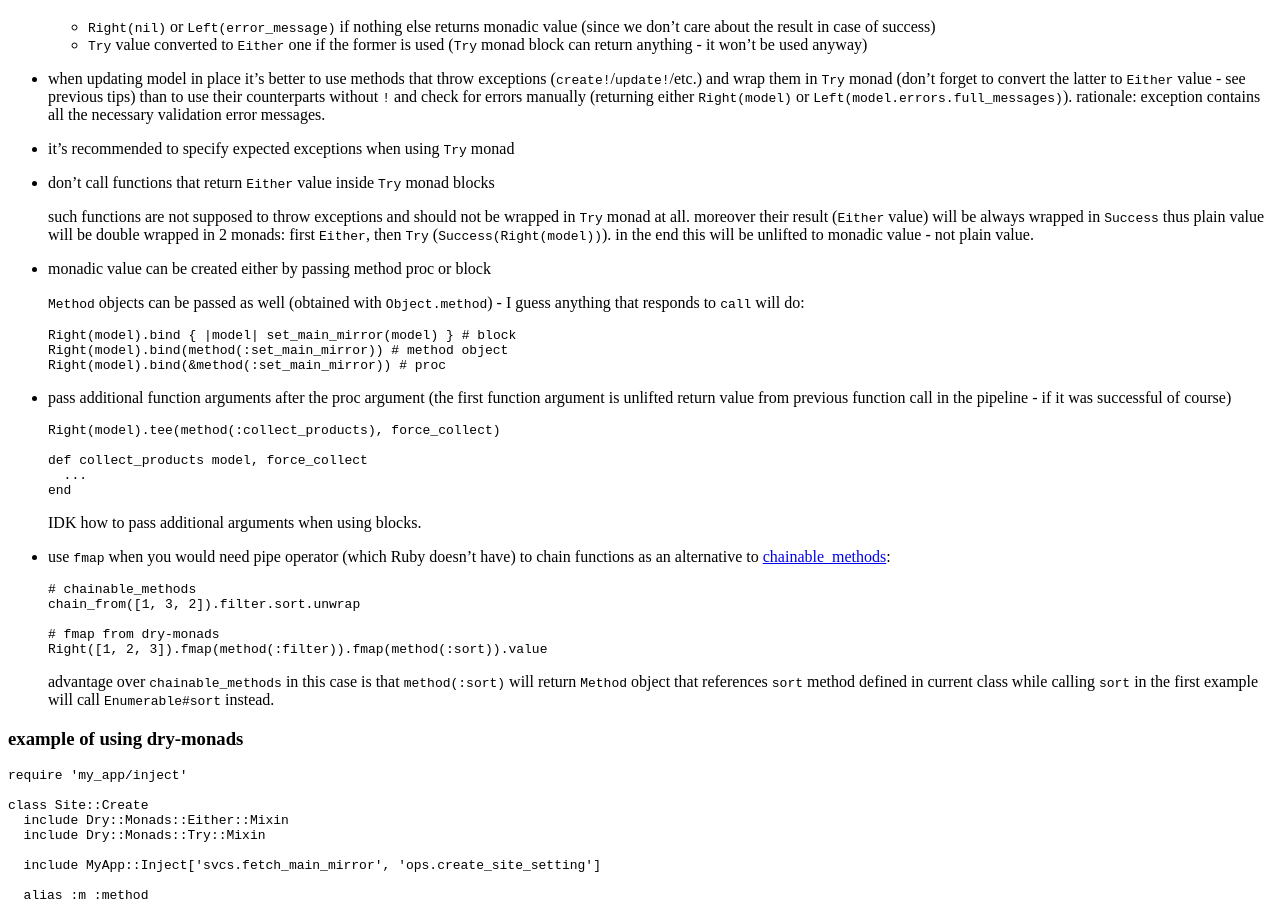
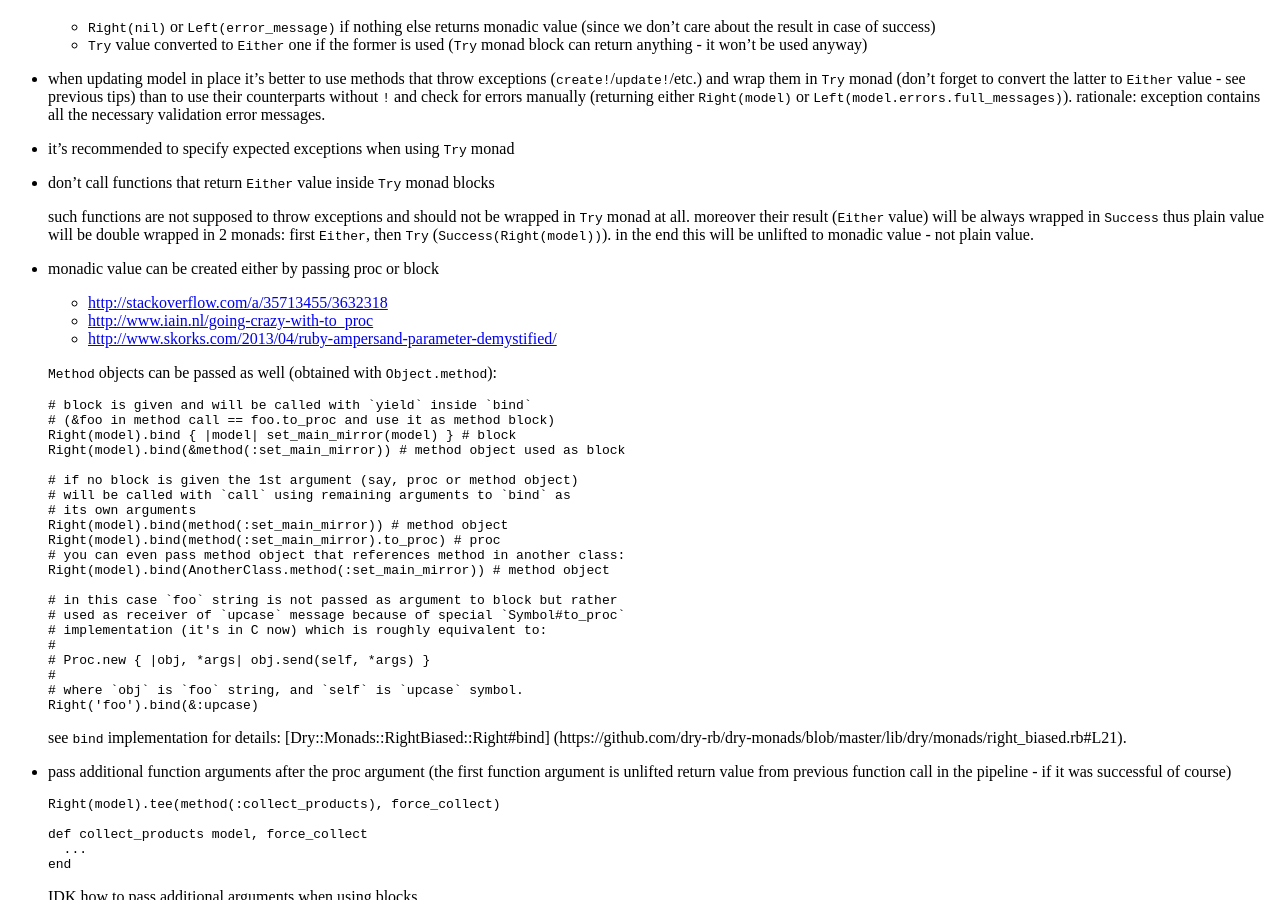
Before and after one commit to tap349/tap349.github.io, a Jekyll site: the page built from _posts/2017-02-27-monads-in-ruby.md, in a window 1280 px wide and 900 px high, scrolled down 2668 px. Built offline with Jekyll 4.4.1, drawn with Linux system fonts in a browser that asks for light colours.

Commit message:
update 2017-03-06_02:43:11

````diff
--- a/_posts/2017-02-27-monads-in-ruby.md
+++ b/_posts/2017-02-27-monads-in-ruby.md
@@ -208,16 +208,40 @@ monads have the following methods:
   first `Either`, then `Try` (`Success(Right(model))`).
   in the end this will be unlifted to monadic value - not plain value.
 
-- monadic value can be created either by passing method proc or block
+- monadic value can be created either by passing proc or block
 
-  `Method` objects can be passed as well (obtained with `Object.method`) -
-  I guess anything that responds to `call` will do:
+  - <http://stackoverflow.com/a/35713455/3632318>
+  - <http://www.iain.nl/going-crazy-with-to_proc>
+  - <http://www.skorks.com/2013/04/ruby-ampersand-parameter-demystified/>
+
+  `Method` objects can be passed as well (obtained with `Object.method`):
 
   ```ruby
+  # block is given and will be called with `yield` inside `bind`
+  # (&foo in method call == foo.to_proc and use it as method block)
   Right(model).bind { |model| set_main_mirror(model) } # block
+  Right(model).bind(&method(:set_main_mirror)) # method object used as block
+
+  # if no block is given the 1st argument (say, proc or method object)
+  # will be called with `call` using remaining arguments to `bind` as
+  # its own arguments
   Right(model).bind(method(:set_main_mirror)) # method object
-  Right(model).bind(&method(:set_main_mirror)) # proc
+  Right(model).bind(method(:set_main_mirror).to_proc) # proc
+  # you can even pass method object that references method in another class:
+  Right(model).bind(AnotherClass.method(:set_main_mirror)) # method object
+
+  # in this case `foo` string is not passed as argument to block but rather
+  # used as receiver of `upcase` message because of special `Symbol#to_proc`
+  # implementation (it's in C now) which is roughly equivalent to:
+  #
+  # Proc.new { |obj, *args| obj.send(self, *args) }
+  #
+  # where `obj` is `foo` string, and `self` is `upcase` symbol.
+  Right('foo').bind(&:upcase)
   ```
+
+  see `bind` implementation for details: [Dry::Monads::RightBiased::Right#bind]
+  (https://github.com/dry-rb/dry-monads/blob/master/lib/dry/monads/right_biased.rb#L21).
 
 - pass additional function arguments after the proc argument
   (the first function argument is unlifted return value from previous
````
